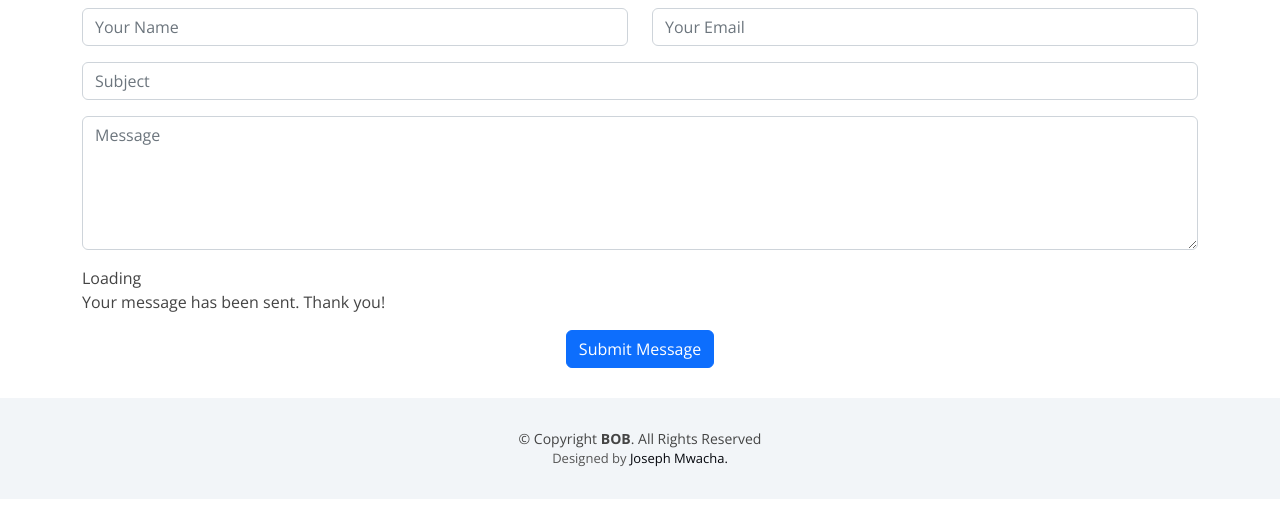
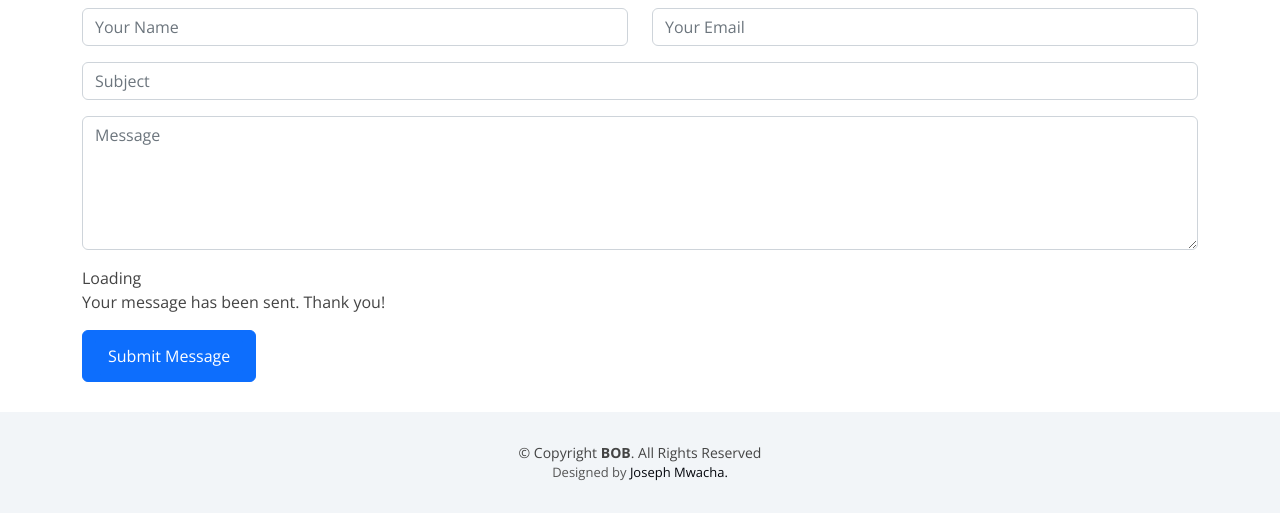
Before and after one commit to jdmwacha0076/5, a plain HTML site: page index.html in a window 1280 px wide. Shown: the part 5301-5814 px from the top of the page. Drawn offline with nearby package versions, Linux system fonts and the light colour scheme.

Commit message:
Update index.html

```diff
--- a/index.html
+++ b/index.html
@@ -557,7 +557,7 @@
               <div class="sent-message">Your message has been sent. Thank you!</div>
             </div>
 
-            <div class="text-center"><button type="submit" class="btn btn-primary">Submit Message</button></div>
+            <div class="btn btn-primary"><button type="submit" class="btn btn-primary">Submit Message</button></div>
           </form>
         </div>
 
```
